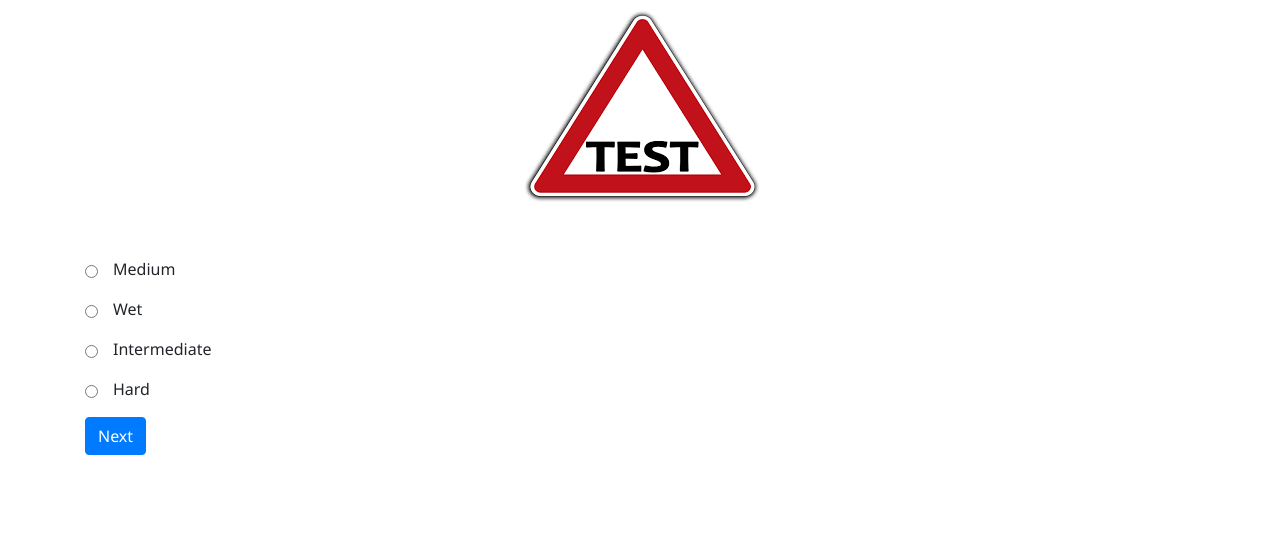
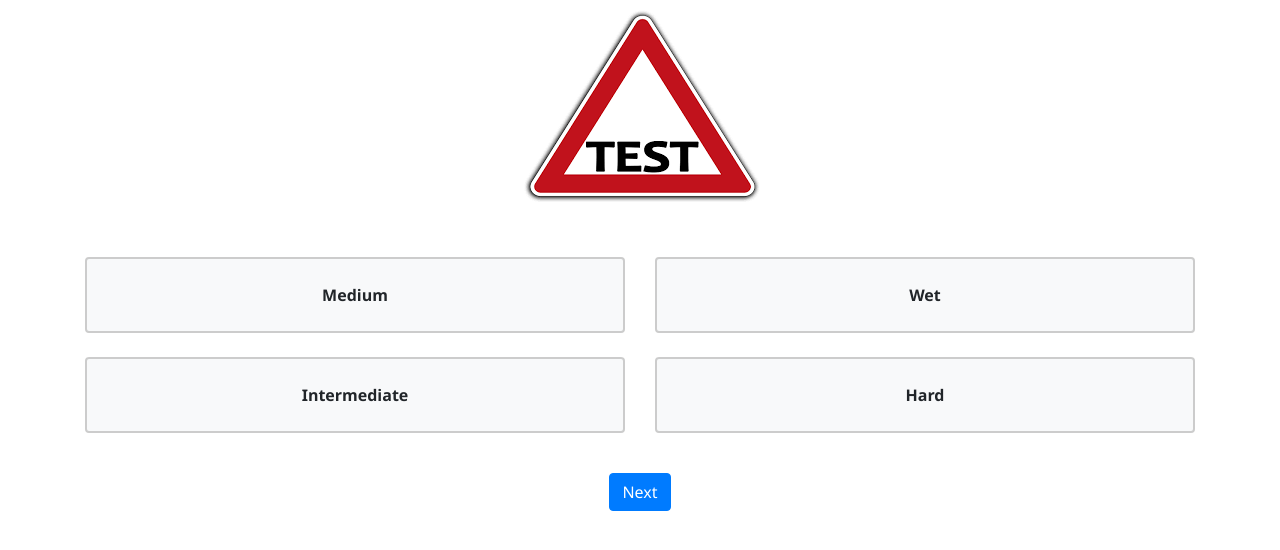
Before and after one commit to n13PAG/CS4170-Project, a Flask app: page /quiz/1 in a window 1280 px wide. Shown: the part 151-701 px from the top of the page. Run offline with Flask 3, Linux system fonts and the light colour scheme; some libraries are stand-ins or nearby versions.

Commit message:
updated quiz selecton buttons

```diff
--- a/static/main.css
+++ b/static/main.css
@@ -1,3 +1,22 @@
 body {
     font-family: 'Segoe UI', sans-serif;
 }
+
+.quiz-option {
+    display: block;
+    cursor: pointer;
+  }
+
+  .quiz-box {
+    padding: 1.5rem;
+    border: 2px solid #ccc;
+    border-radius: 0.25rem;
+    background-color: #f8f9fa;
+    transition: all 0.2s ease-in-out;
+  }
+
+  .quiz-option input[type="radio"]:checked + .quiz-box {
+    background-color: #007bff;         /* blue background */
+    border-color: #0056b3;             /* darker blue border */
+    color: white;                      /* white text */
+  }
--- a/templates/quiz.html
+++ b/templates/quiz.html
@@ -12,16 +12,14 @@
 </div>
 
 <form method="POST" class="mt-4">
-    <div class="form-group">
+    <div class="row">
       {% for option in question["options"] %}
-            <div class="form-check d-flex align-items-center mb-3">
-                <input class="form-check-input mt-1" type="radio" name="answer" value="{{ option.label }}" id="{{ option.label }}">
-                <label class="form-check-label ml-2" for="{{ option.label }}">
+        <div class="col-md-6 mb-3">
+          <label class="quiz-option">
+            <input type="radio" name="answer" value="{{ option.label }}" class="d-none">
+            <div class="quiz-box text-center font-weight-bold">
               {{ option.label }}
-                    {% if option.img %}
-                        <img src="{{ url_for('static', filename='images/' ~ option.img) }}"
-                             alt="Option image" style="height: 40px; margin-left: 10px;">
-                    {% endif %}
+            </div>
           </label>
         </div>
       {% endfor %}
@@ -31,6 +29,10 @@
       <div class="alert alert-danger">{{ errors.answer }}</div>
     {% endif %}
 
-    <button type="submit" class="btn btn-primary">Next</button>
+    <div class="text-center">
+      <button type="submit" class="btn btn-primary mt-3">Next</button>
+    </div>
   </form>
+
+
 {% endblock %}
```
Lines whose indentation alone changed are shown as unchanged.
